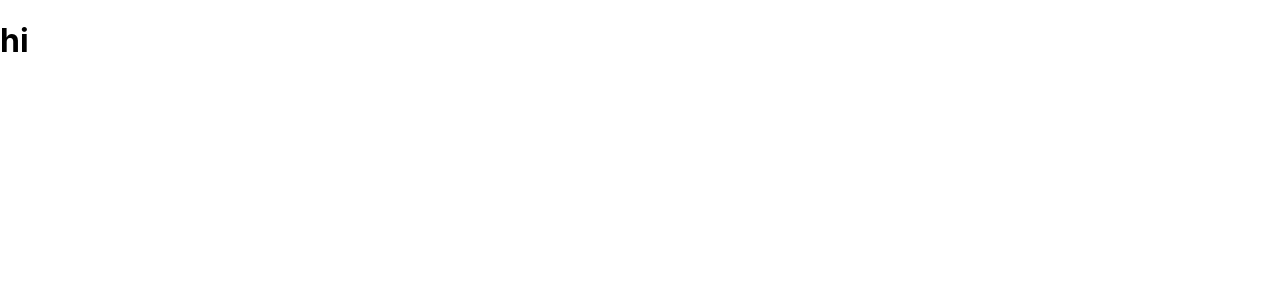
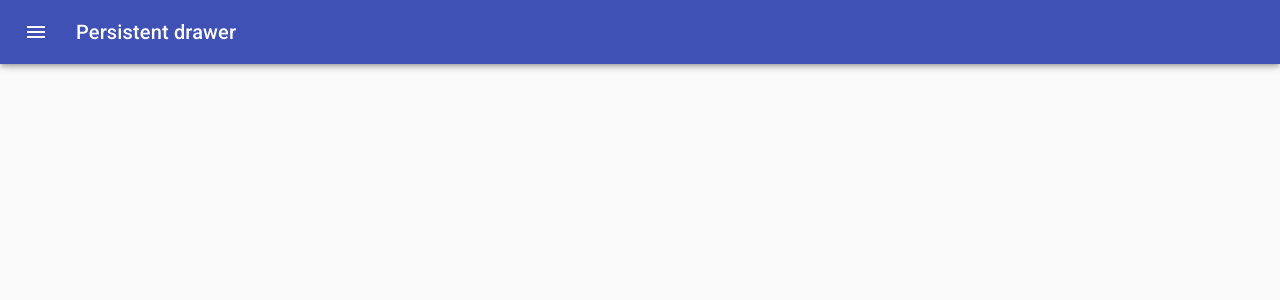
Before and after one commit to luckster8089/react-color-picker, a React (Create React App) app: page /palette/new in a window 1280 px wide. Shown: the top 300 px of the page. Built offline with nearby package versions, Linux system fonts and the light colour scheme; the HTML template or start-up script is replaced by a standard one.

Commit message:
Add Drawer to NewPaletteForm

```diff
--- a/src/NewPaletteForm.js
+++ b/src/NewPaletteForm.js
@@ -1,9 +1,137 @@
 import React, { useState } from 'react'
+import clsx from 'clsx';
+import { withStyles, useTheme } from '@material-ui/core/styles';
+import Drawer from '@material-ui/core/Drawer';
+import CssBaseline from '@material-ui/core/CssBaseline';
+import AppBar from '@material-ui/core/AppBar';
+import Toolbar from '@material-ui/core/Toolbar';
+import List from '@material-ui/core/List';
+import Typography from '@material-ui/core/Typography';
+import Divider from '@material-ui/core/Divider';
+import IconButton from '@material-ui/core/IconButton';
+import MenuIcon from '@material-ui/icons/Menu';
+import ChevronLeftIcon from '@material-ui/icons/ChevronLeft';
 
-export default function NewPaletteForm() {
+const drawerWidth = 240;
+
+const styles = theme => ({
+  root: {
+    display: 'flex',
+  },
+  appBar: {
+    transition: theme.transitions.create(['margin', 'width'], {
+      easing: theme.transitions.easing.sharp,
+      duration: theme.transitions.duration.leavingScreen,
+    }),
+  },
+  appBarShift: {
+    width: `calc(100% - ${drawerWidth}px)`,
+    marginLeft: drawerWidth,
+    transition: theme.transitions.create(['margin', 'width'], {
+      easing: theme.transitions.easing.easeOut,
+      duration: theme.transitions.duration.enteringScreen,
+    }),
+  },
+  menuButton: {
+    marginRight: theme.spacing(2),
+  },
+  hide: {
+    display: 'none',
+  },
+  drawer: {
+    width: drawerWidth,
+    flexShrink: 0,
+  },
+  drawerPaper: {
+    width: drawerWidth,
+  },
+  drawerHeader: {
+    display: 'flex',
+    alignItems: 'center',
+    padding: theme.spacing(0, 1),
+    // necessary for content to be below app bar
+    ...theme.mixins.toolbar,
+    justifyContent: 'flex-end',
+  },
+  content: {
+    flexGrow: 1,
+    padding: theme.spacing(3),
+    transition: theme.transitions.create('margin', {
+      easing: theme.transitions.easing.sharp,
+      duration: theme.transitions.duration.leavingScreen,
+    }),
+    marginLeft: -drawerWidth,
+  },
+  contentShift: {
+    transition: theme.transitions.create('margin', {
+      easing: theme.transitions.easing.easeOut,
+      duration: theme.transitions.duration.enteringScreen,
+    }),
+    marginLeft: 0,
+  },
+});
+
+function NewPaletteForm({ classes }) {
+    const theme = useTheme();
+    const [open, setOpen] = useState(false)
+
+    const handleDrawerOpen = () => {
+      setOpen(true);
+    };
+
+    const handleDrawerClose = () => {
+      setOpen(false);
+    };
+
     return (
-        <div>
-            <h1>hi</h1>
-        </div>
+      <div className={classes.root}>
+        <CssBaseline />
+        <AppBar
+          position="fixed"
+          className={clsx(classes.appBar, {
+            [classes.appBarShift]: open,
+          })}
+        >
+          <Toolbar>
+            <IconButton
+              color="inherit"
+              aria-label="open drawer"
+              onClick={handleDrawerOpen}
+              edge="start"
+              className={clsx(classes.menuButton, open && classes.hide)}
+            >
+              <MenuIcon />
+            </IconButton>
+            <Typography variant="h6" noWrap>
+              Persistent drawer
+            </Typography>
+          </Toolbar>
+        </AppBar>
+        <Drawer
+          className={classes.drawer}
+          variant="persistent"
+          anchor="left"
+          open={open}
+          classes={{
+            paper: classes.drawerPaper,
+          }}
+        >
+          <div className={classes.drawerHeader}>
+            <IconButton onClick={handleDrawerClose}>
+              <ChevronLeftIcon />
+            </IconButton>
+          </div>
+          <Divider />
+        </Drawer>
+        <main
+          className={clsx(classes.content, {
+            [classes.contentShift]: open,
+          })}
+        >
+          <div className={classes.drawerHeader} />
+        </main>
+      </div>
     )
 }
+
+export default withStyles(styles, {withTheme: true})(NewPaletteForm)
```
